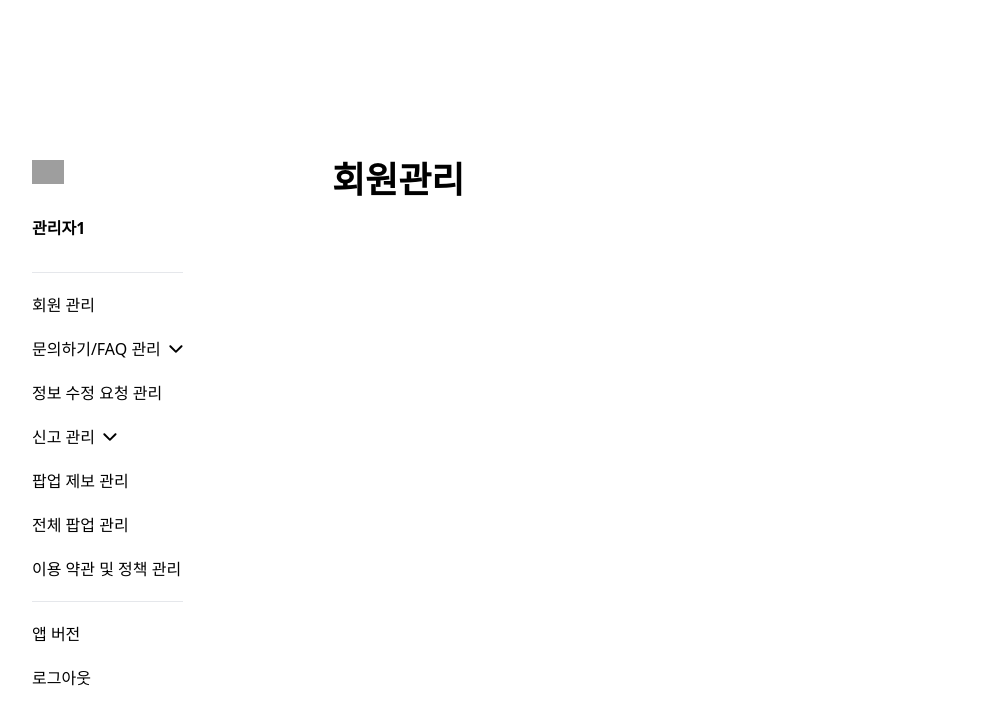
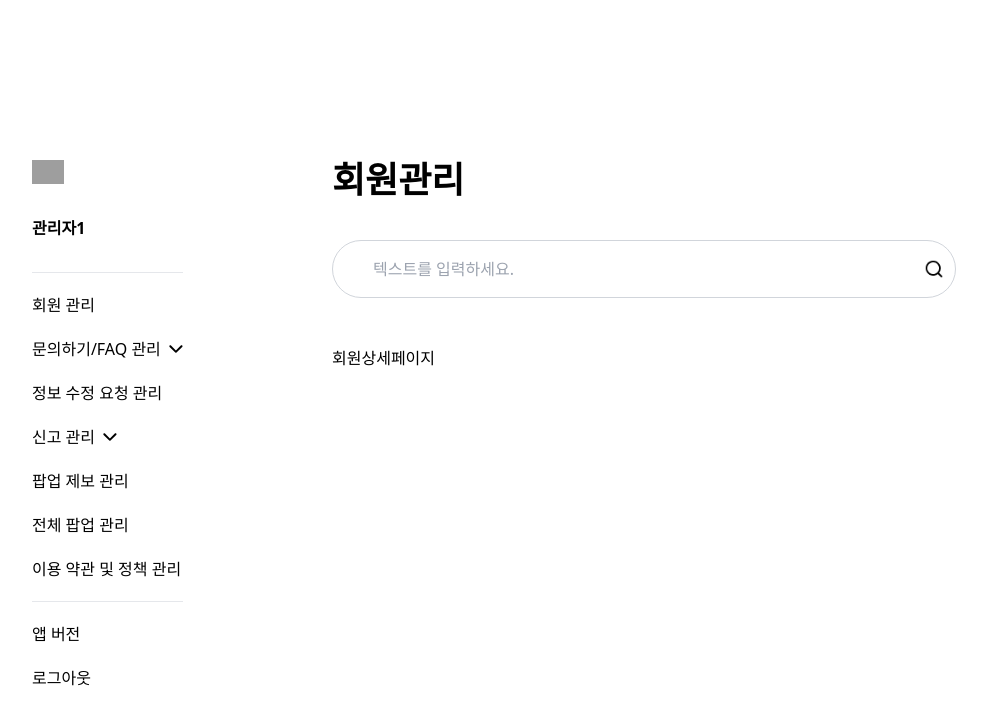
Before and after one commit to leejh4197/PoppinAdmin, a React (Vite) app: page /memberManager/1 in a window 1280 px wide. Shown: the top 724 px of the page, without its empty margins (168-1155 px from the left). Built offline with nearby package versions, Linux system fonts and the light colour scheme; grey boxes are pictures that could not be loaded.

Commit message:
[FEAT]유저상세보기 일부 구현

```diff
--- a/src/components/memberManagement/MemberList.tsx
+++ b/src/components/memberManagement/MemberList.tsx
@@ -3,8 +3,10 @@
 import { userList } from "../../constants/managerDummys";
 import UserList from "./UserList";
 import CustomDropDown from "./CustomDropDown";
+import { useNavigate } from "react-router-dom";
 
 const MemberList = () => {
+  const navigate = useNavigate();
   const [totalPages, setTotalPages] = useState<number>(userList.length);
   const [offset, setOffset] = useState<number>(0);
   const [filterDropDown, setFilterDropDown] = useState<boolean>(false);
@@ -22,20 +24,11 @@
     setFilterDropDown(false);
     setBaseDropDown(content);
   };
+  const handleMemberDetailClick = (nickName: string) => {
+    navigate(`/memberManager/${nickName}`);
+  };
   return (
     <div>
-      <div className="relative flex items-center w-4/5 mb-12">
-        <input
-          className="w-full py-4 pl-10 pr-4 rounded-full border border-gray-300"
-          type="text"
-          placeholder="텍스트를 입력하세요."
-        />
-        <img
-          className="absolute right-3 w-5 h-5"
-          src="/Search.png"
-          alt="Search Icon"
-        />
-      </div>
       <div className="flex w-4/5 justify-between items-center mb-6">
         <button className="border px-7 py-3 rounded-full">
           집중 관리 회원
@@ -56,6 +49,7 @@
         {userList.map((el, index) => (
           <div key={index}>
             <UserList
+              handleMemberDetailClick={handleMemberDetailClick}
               nickName={el.nickname}
               email={el.email}
               requiresSpecialCare={el.requiresSpecialCare}
--- a/src/components/memberManagement/UserList.tsx
+++ b/src/components/memberManagement/UserList.tsx
@@ -2,11 +2,24 @@
   nickName: string;
   email: string;
   requiresSpecialCare: boolean;
+  handleMemberDetailClick: (nickName: string) => void;
 };
-const UserList = ({ nickName, email, requiresSpecialCare }: UserListProps) => {
+const UserList = ({
+  nickName,
+  email,
+  requiresSpecialCare,
+  handleMemberDetailClick,
+}: UserListProps) => {
   return (
     <div className="flex items-center">
-      <div className="text-xl mr-3">{nickName}</div>
+      <div className="text-xl mr-3">
+        <button
+          value={nickName}
+          onClick={(e) => handleMemberDetailClick(e.currentTarget.value)}
+        >
+          {nickName}
+        </button>
+      </div>
       <div className="text-gray-400 mr-3">{email}</div>
       {requiresSpecialCare && (
         <div className="flex items-center text-sm bg-[#EF4452] text-white rounded-full px-2 h-[18px]">
--- a/src/pages/memberManagementPage/MemberDetail.tsx
+++ b/src/pages/memberManagementPage/MemberDetail.tsx
@@ -1,7 +1,5 @@
-import React from "react";
-
 const MemberDetail = () => {
-  return <div></div>;
+  return <div>회원상세페이지</div>;
 };
 
 export default MemberDetail;
--- a/src/pages/memberManagementPage/MemberManager.tsx
+++ b/src/pages/memberManagementPage/MemberManager.tsx
@@ -1,5 +1,6 @@
 import { useParams } from "react-router-dom";
 import MemberList from "../../components/memberManagement/MemberList";
+import MemberDetail from "./MemberDetail";
 
 function MemberManager() {
   const { id } = useParams();
@@ -7,7 +8,19 @@
   return (
     <div className="flexCenter">
       <h1 className="font-bold text-4xl mb-10">회원관리</h1>
-      {!id && <MemberList />}
+      <div className="relative flex items-center w-4/5 mb-12">
+        <input
+          className="w-full py-4 pl-10 pr-4 rounded-full border border-gray-300"
+          type="text"
+          placeholder="텍스트를 입력하세요."
+        />
+        <img
+          className="absolute right-3 w-5 h-5"
+          src="/Search.png"
+          alt="Search Icon"
+        />
+      </div>
+      {id ? <MemberDetail /> : <MemberList />}
     </div>
   );
 }
```
